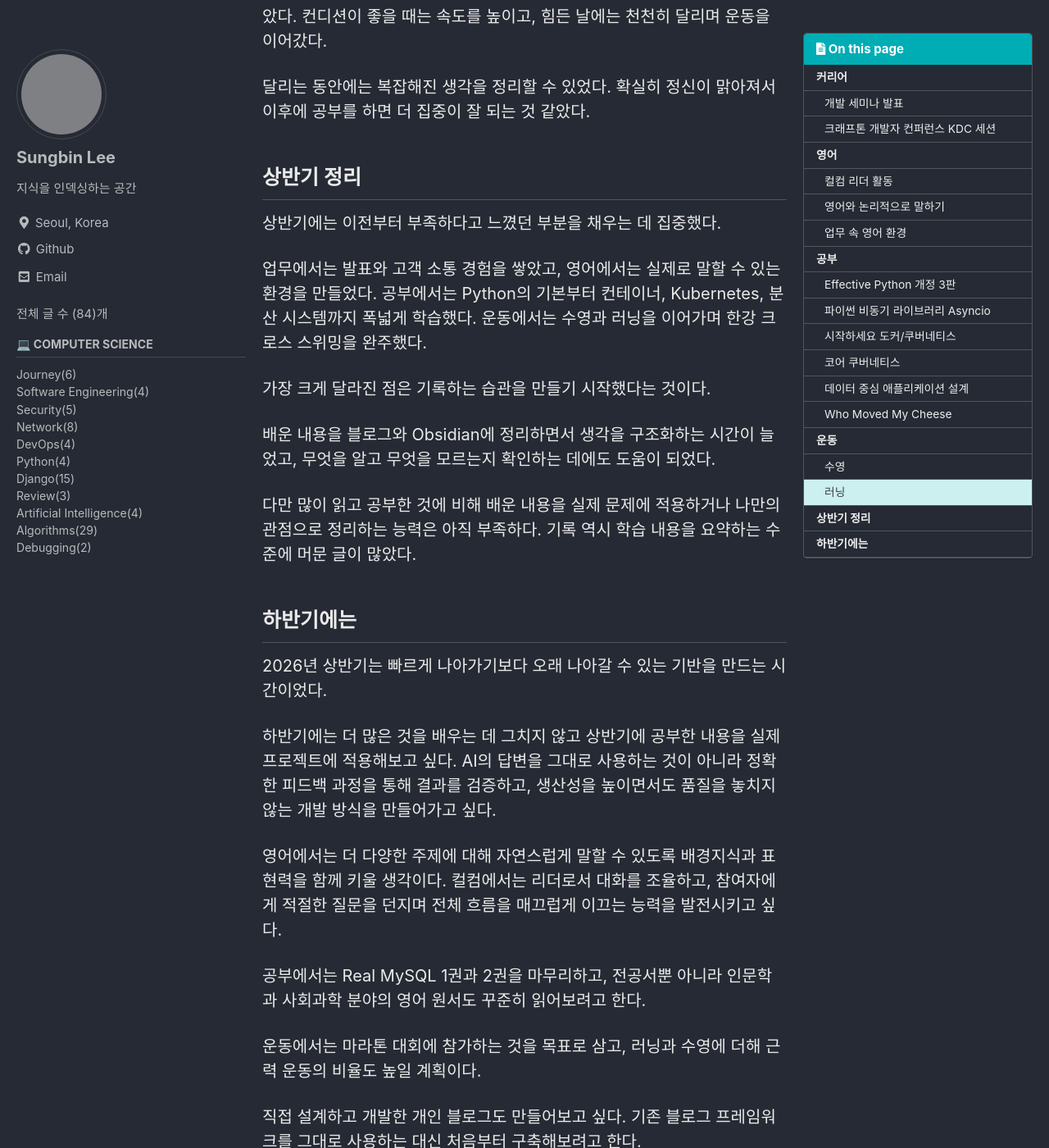
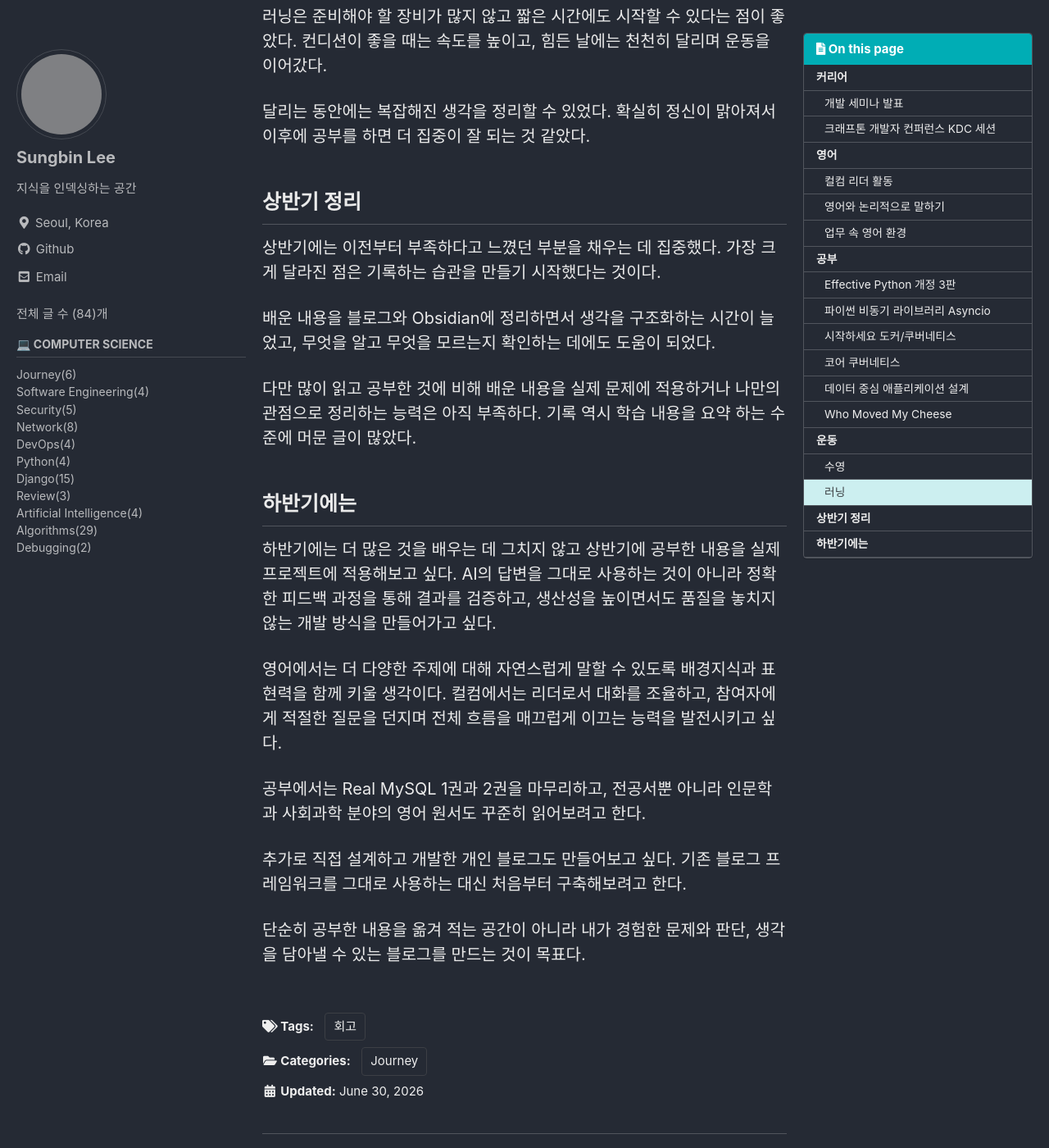
Before and after one commit to sungbinlee/tech.sungbinlee.dev, a Jekyll site: the page built from _posts/Journey/2026-06-30-2026-상반기-회고.md, in a window 1280 px wide and 1400 px high, scrolled down 12477 px. Shown: the whole window at 82% size. Built offline with Jekyll 4.4.1, drawn with Linux system fonts in a browser that asks for light colours; cached includes are drawn as plain includes; comment, search, counter and statistics services are not loaded; some of the changed text lies outside the part shown; grey boxes are pictures that could not be loaded.

Commit message:
상반기 회고 내용 수정

```diff
--- a/_posts/Journey/2026-06-30-2026-상반기-회고.md
+++ b/_posts/Journey/2026-06-30-2026-상반기-회고.md
@@ -8,7 +8,7 @@ toc: true
 toc_sticky: true
 ---
 
-항상 마음속에 걸리던 것이 하나 있었다. 바로 기록이었다. 개발자로 일하면서 인터넷을 돌아다니며 새로운 정보를 찾는 일은 나에게 일상이다. 주니어 개발자로 커리어를 시작한 뒤에는 선배 개발자들이 어떤 과정을 거쳐 성장했는지, 커리어 초반을 어떻게 보내야 하는지에 관한 글을 주로 찾아봤다.
+개발자로 일하면서 인터넷을 돌아다니며 새로운 정보를 찾는 일은 나에게 일상이다. 개발자로 커리어를 시작한 뒤에는 선배 개발자들이 어떤 과정을 거쳐 성장했는지, 커리어 초반을 어떻게 보내야 하는지에 관한 글을 주로 찾아봤다.
 
 그러던 중 한 블로그에서 본 문장이 기억에 남았다.
 
@@ -73,7 +73,7 @@ Slack을 통한 비대면 소통에서도 질문의 의도를 명확히 확인
 
 나 역시 실무에서 영어로 작성된 문서와 자료를 자주 접해왔다.
 
-나는 해외에서 대학을 나왔기 때문에 영어를 읽고 듣고 이해하는 데 큰 어려움은 없다. 하지만 학부 생활 대부분이 코로나19 팬데믹과 겹치며 비대면 수업으로 진행되었기 때문에 실제 사람들과 영어로 소통하는 경험은 부족했다.
+나는 해외에서 대학을 나왔기 때문에 영어를 읽고 듣고 이해하는 데 큰 어려움은 없다. 하지만 학부 생활 대부분이 코로나19 팬데믹과 겹치며 비대면 수업으로 진행되었기 때문에 실제로 영어로 소통하는 경험은 부족했다.
 
 팬데믹이 없었다면 영어를 더 유창하게 사용할 수 있지 않았을까 하는 아쉬움도 있었다.
 
@@ -97,7 +97,7 @@ Slack을 통한 비대면 소통에서도 질문의 의도를 명확히 확인
 
 꾸준히 활동하면서 대화를 조율하고 이끄는 능력도 조금씩 길러졌다.
 
-컬컴을 통해 다양한 연령대와 배경을 가진 사람들을 만날 수 있었다. 20대부터 60대까지 다양한 참여자들이 있었고, 가끔 외국인들까지도 대화를 나눴다.
+컬컴을 통해 다양한 연령대와 배경을 가진 사람들을 만날 수 있었다. 20대부터 60대까지 다양한 멤버들이 있었고, 가끔 외국인들까지도 대화를 나눴다.
 
 각자가 살아온 환경과 참여 목적이 다르기 때문에 같은 주제에 대해서도 다양한 관점을 들을 수 있다는 점이 좋았다.
 
@@ -141,17 +141,18 @@ Slack을 통한 비대면 소통에서도 질문의 의도를 명확히 확인
 
 올해는 현업만으로 채우기 어려운 기초 지식과 시스템에 대한 이해를 보완하기 위해 전공서를 중심으로 읽었다.
 
-상반기에는 총 여섯 권의 책을 읽었고, Real MySQL 1권과 2권도 읽기 시작했다.
+상반기에는 총 여섯 권의 책을 읽었고, 최근 들어 Real MySQL 1권과 2권도 읽기 시작했다.
 
-2023년 말, 학부 4학년 당시 ChatGPT를 처음 접했을 때는 매우 혁신적이라고 느꼈다. 이후 거의 매일 AI를 사용하면서 업무와 학습의 생산성도 크게 높아졌다.
+2023년 말, 학부 4학년 2학기 당시 ChatGPT를 처음 접했을 때는 매우 혁신적이라고 느꼈다. 이후 거의 매일 AI를 사용하면서 업무와 학습의 생산성도 크게 높아졌다.
 
 하지만 AI를 많이 사용할수록 결과에 의존하게 되는 문제도 느꼈다.
 
 AI는 때때로 사실이 아닌 내용을 확신을 가지고 말한다. 직감적으로 잘못된 답변이라는 느낌이 들 때도 있지만, 기본 지식이 부족하면 무엇이 잘못되었는지 정확히 판단하기 어렵다.
 
-AI를 사용하지 않는 것이 목표는 아니다. AI가 생성한 결과를 검증하고 올바르게 활용하기 위해 내가 먼저 판단할 수 있는 기초를 갖추는 것이 목표다.
+그래서 올해에는 Python의 기본부터 비동기 프로그래밍, 컨테이너, Kubernetes, 분산 시스템까지 기초부터 부족하다고 느끼는 부분 까지 공부했다.
 
-그래서 Python의 기본부터 비동기 프로그래밍, 컨테이너, Kubernetes, 분산 시스템까지 순서대로 공부했다.
+![books.JPG](..%2F..%2Fassets%2Fimages%2Fjourney%2Fbooks.JPG)
+> 상반기에 읽은 개발 전공서
 
 ### Effective Python 개정 3판
 
@@ -171,7 +172,7 @@ Python에서는 모든 것이 객체이며, 언어가 제공하는 특성과 자
 
 비동기 처리가 빠르다는 정도로만 알고 있었지만, 이벤트 루프가 어떻게 동작하고 코루틴이 어떤 방식으로 실행권을 양보하는지 제대로 이해하고 싶어 책을 읽었다.
 
-비동기는 모든 작업을 병렬로 실행하는 기술이 아니었다. 하나의 스레드 안에서 작업이 대기하는 시간을 활용해 다른 작업을 진행하는 협력적 동시성에 가까웠다.
+비동기는 모든 작업을 병렬로 실행하는 기술이 아니었고 하나의 스레드 안에서 작업이 대기하는 시간(I/O Bound) 을 활용해 다른 작업을 진행하는 협력적 동시성에 가까웠다.
 
 CPU 중심 작업과 입출력 중심 작업을 구분해야 하고, 상황에 따라 스레드나 프로세스를 함께 사용해야 한다는 점도 배웠다.
 
@@ -179,9 +180,11 @@ CPU 중심 작업과 입출력 중심 작업을 구분해야 하고, 상황에
 
 ### 시작하세요 도커/쿠버네티스
 
-개발 환경에서는 잘 동작하던 서비스가 운영 환경에서는 동작하지 않는 문제를 줄이기 위해 컨테이너 기술을 공부했다.
+도커를 사용하는 큰 이유는 애플리케이션과 실행 환경을 함께 패키징해 개발, 테스트, 운영 환경의 일관성을 보장하기 위함이다.
 
-Docker 이미지와 컨테이너의 차이, 이미지 계층, 볼륨, 네트워크 구조부터 시작해 Docker Compose와 Kubernetes까지 실습했다.
+그리고 이미지를 기준으로 배포와 롤백을 표준화 할 수 있고, 동일한 컨테이너를 여러개 띄워서 스케일 아웃이나 k8s 기반 운영에 토대가 된다.
+
+해당 책을 통해 Docker 이미지와 컨테이너의 차이, 이미지 계층, 볼륨, 네트워크 구조부터 시작해 Docker Compose와 Kubernetes까지 실습했다.
 
 단순히 명령어를 외우기보다 컨테이너가 호스트의 네임스페이스와 cgroup을 어떻게 사용하는지, 네트워크가 어떤 방식으로 연결되는지를 이해하려고 했다.
 
@@ -220,9 +223,6 @@ API Server, Scheduler, Controller Manager, kubelet이 각각 어떤 역할을
 이 책을 읽고 나서 시스템 문제를 이전보다 여러 관점으로 나누어 생각하게 되었다. 단순히 서버가 느리다고 결론 내리기보다 네트워크, 데이터베이스, 애플리케이션, 큐, 재시도 정책, 데이터 모델과 일관성 요구사항 등을 함께 확인해야 한다는 기준이 생겼다.
 
 한 번의 완독으로 모든 내용을 이해하기는 어려웠다. 앞으로 실제 시스템 설계와 장애 사례를 공부하면서 필요한 부분을 반복해서 다시 읽을 생각이다.
-
-![books.JPG](..%2F..%2Fassets%2Fimages%2Fjourney%2Fbooks.JPG)
-> 상반기에 읽은 개발 전공서
 
 ### Who Moved My Cheese
 
@@ -264,19 +264,13 @@ Sniff와 Scurry는 상황이 달라졌다는 사실을 빠르게 받아들이고
 
 ## 상반기 정리
 
-상반기에는 이전부터 부족하다고 느꼈던 부분을 채우는 데 집중했다.
-
-업무에서는 발표와 고객 소통 경험을 쌓았고, 영어에서는 실제로 말할 수 있는 환경을 만들었다. 공부에서는 Python의 기본부터 컨테이너, Kubernetes, 분산 시스템까지 폭넓게 학습했다. 운동에서는 수영과 러닝을 이어가며 한강 크로스 스위밍을 완주했다.
-
-가장 크게 달라진 점은 기록하는 습관을 만들기 시작했다는 것이다.
+상반기에는 이전부터 부족하다고 느꼈던 부분을 채우는 데 집중했다.  가장 크게 달라진 점은 기록하는 습관을 만들기 시작했다는 것이다.
 
 배운 내용을 블로그와 Obsidian에 정리하면서 생각을 구조화하는 시간이 늘었고, 무엇을 알고 무엇을 모르는지 확인하는 데에도 도움이 되었다.
 
-다만 많이 읽고 공부한 것에 비해 배운 내용을 실제 문제에 적용하거나 나만의 관점으로 정리하는 능력은 아직 부족하다. 기록 역시 학습 내용을 요약하는 수준에 머문 글이 많았다.
+다만 많이 읽고 공부한 것에 비해 배운 내용을 실제 문제에 적용하거나 나만의 관점으로 정리하는 능력은 아직 부족하다. 기록 역시 학습 내용을 요약 하는 수준에 머문 글이 많았다.
 
 ## 하반기에는
-
-2026년 상반기는 빠르게 나아가기보다 오래 나아갈 수 있는 기반을 만드는 시간이었다.
 
 하반기에는 더 많은 것을 배우는 데 그치지 않고 상반기에 공부한 내용을 실제 프로젝트에 적용해보고 싶다. AI의 답변을 그대로 사용하는 것이 아니라 정확한 피드백 과정을 통해 결과를 검증하고, 생산성을 높이면서도 품질을 놓치지 않는 개발 방식을 만들어가고 싶다.
 
@@ -284,10 +278,6 @@ Sniff와 Scurry는 상황이 달라졌다는 사실을 빠르게 받아들이고
 
 공부에서는 Real MySQL 1권과 2권을 마무리하고, 전공서뿐 아니라 인문학과 사회과학 분야의 영어 원서도 꾸준히 읽어보려고 한다.
 
-운동에서는 마라톤 대회에 참가하는 것을 목표로 삼고, 러닝과 수영에 더해 근력 운동의 비율도 높일 계획이다.
-
-직접 설계하고 개발한 개인 블로그도 만들어보고 싶다. 기존 블로그 프레임워크를 그대로 사용하는 대신 처음부터 구축해보려고 한다.
+추가로 직접 설계하고 개발한 개인 블로그도 만들어보고 싶다. 기존 블로그 프레임워크를 그대로 사용하는 대신 처음부터 구축해보려고 한다.
 
 단순히 공부한 내용을 옮겨 적는 공간이 아니라 내가 경험한 문제와 판단, 생각을 담아낼 수 있는 블로그를 만드는 것이 목표다.
-
-다음 회고에서는 얼마나 많은 책을 읽었는지가 아니라, 무엇을 만들었고 어떤 문제를 해결했으며 어떤 생각을 세상에 남겼는지를 확인할 수 있으면 좋겠다.
```
Also changed, not shown: other parts of _posts/Journey/2026-06-30-2026-상반기-회고.md (+1 -1 lines).
